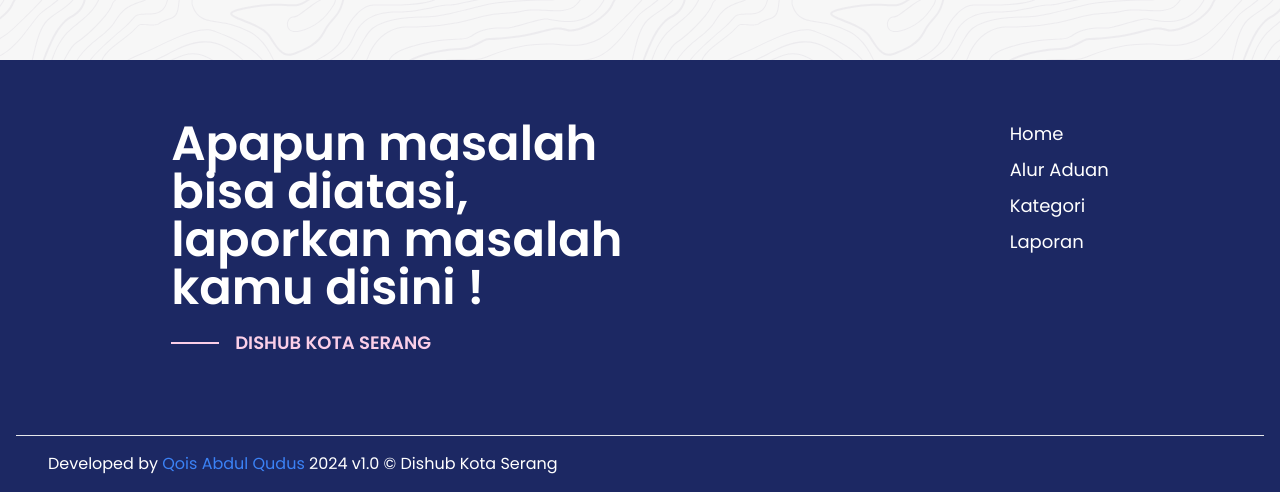
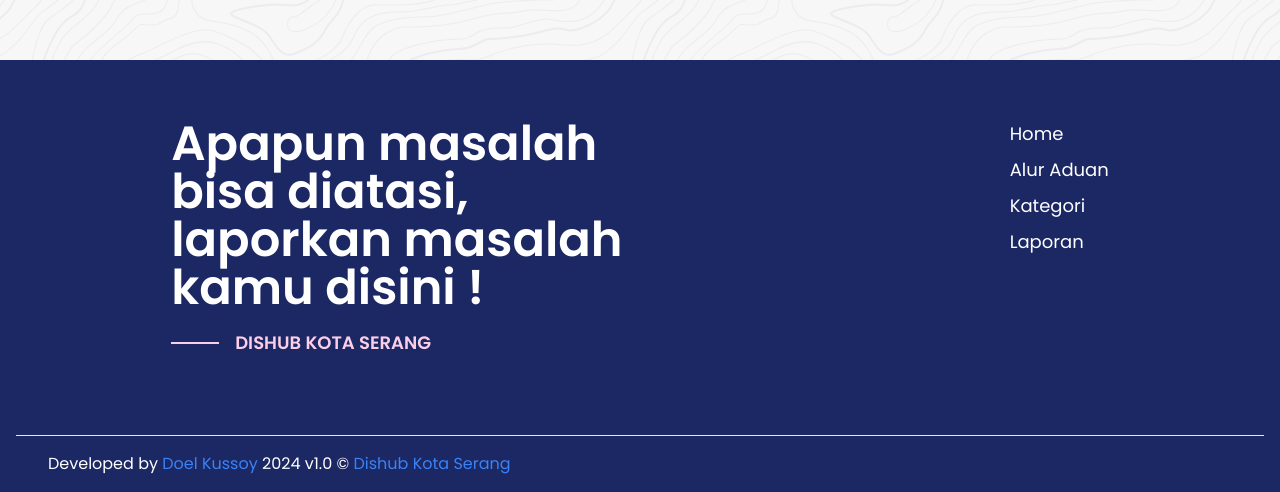
Before and after one commit to qoisabd/frontend-serenityhub, a React (Vite) app: page / in a window 1280 px wide. Shown: the part 3176-3668 px from the top of the page. Built offline with nearby package versions, Linux system fonts and the light colour scheme; no server answers.

Commit message:
Frontend-SerenityHub

```diff
--- a/src/components/dashboard/footer.jsx
+++ b/src/components/dashboard/footer.jsx
@@ -32,9 +32,9 @@
         <p className='ml-4 md:text-xs text-[0.6rem] font-semibold text-black'>
           Developed by{' '}
           <a className='text-blue-500' href='https://instagram.com/doelkussoy/'>
-            Qois Abdul Qudus
+            Doel Kussoy
           </a>{' '}
-          2024 v1.0 © <a href='https://dishub.serangkota.go.id/'>Dishub Kota Serang</a>
+          2024 v1.0 © <a className='text-blue-500' href='https://dishub.serangkota.go.id/'>Dishub Kota Serang</a>
         </p>
       </footer>
     </>
--- a/src/components/footer.jsx
+++ b/src/components/footer.jsx
@@ -61,7 +61,7 @@
           </div>
           <hr className='bg-white' />
           <div className='flex items-center justify-between px-4 py-4 text-white md:px-8'>
-            <h5 className='text-xs md:text-base'>Developed by <a className='text-blue-500' href='https://instagram.com/doelkussoy/'>Qois Abdul Qudus</a> 2024 v1.0 © <a href='https://dishub.serangkota.go.id/'>Dishub Kota Serang</a></h5>
+            <h5 className='text-xs md:text-base'>Developed by <a className='text-blue-500' href='https://instagram.com/doelkussoy/'>Doel Kussoy</a> 2024 v1.0 © <a className='text-blue-500' href='https://dishub.serangkota.go.id/'>Dishub Kota Serang</a></h5>
             <button onClick={scrollToTop} className={`transition duration-200 hover:text-blue-500 text-xs md:text-base ${isVisible ? 'block' : 'hidden'}`}>
               Back to top
             </button>
```
